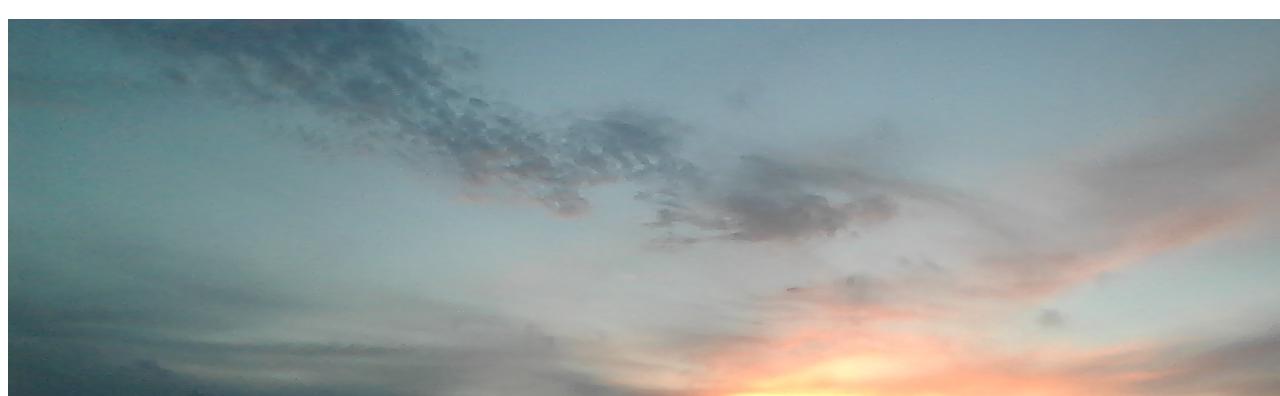
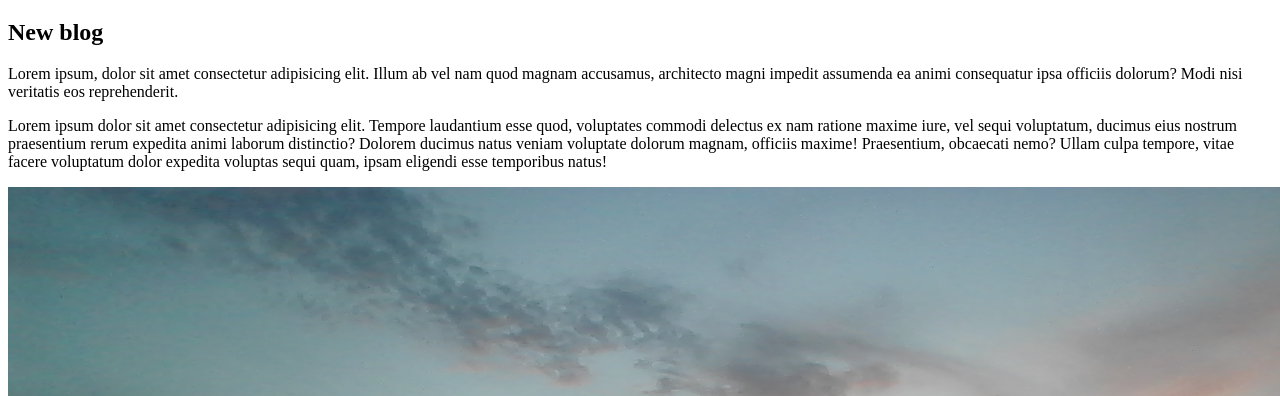
Before and after one commit to mohammedkazirahat21/my-fourth-repo, a plain HTML site: page index.html in a window 1280 px wide. Shown: the part 403-799 px from the top of the page. Drawn offline with Linux system fonts and the light colour scheme.

Commit message:
new blog

```diff
--- a/index.html
+++ b/index.html
@@ -26,6 +26,11 @@
     </ul>
     <p>It's an adults world. They make the decisions, create the laws</p>
     <h1 class="amer">amer sonar bangla ami.....</h1>
+    <div>
+        <h2>New blog</h2>
+        <p>Lorem ipsum, dolor sit amet consectetur adipisicing elit. Illum ab vel nam quod magnam accusamus, architecto magni impedit assumenda ea animi consequatur ipsa officiis dolorum? Modi nisi veritatis eos reprehenderit.</p>
+        <p>Lorem ipsum dolor sit amet consectetur adipisicing elit. Tempore laudantium esse quod, voluptates commodi delectus ex nam ratione maxime iure, vel sequi voluptatum, ducimus eius nostrum praesentium rerum expedita animi laborum distinctio? Dolorem ducimus natus veniam voluptate dolorum magnam, officiis maxime! Praesentium, obcaecati nemo? Ullam culpa tempore, vitae facere voluptatum dolor expedita voluptas sequi quam, ipsam eligendi esse temporibus natus!</p>
+    </div>
     <img src="image-added.jpg" alt="image-added">
 </body>
 </html>
```
